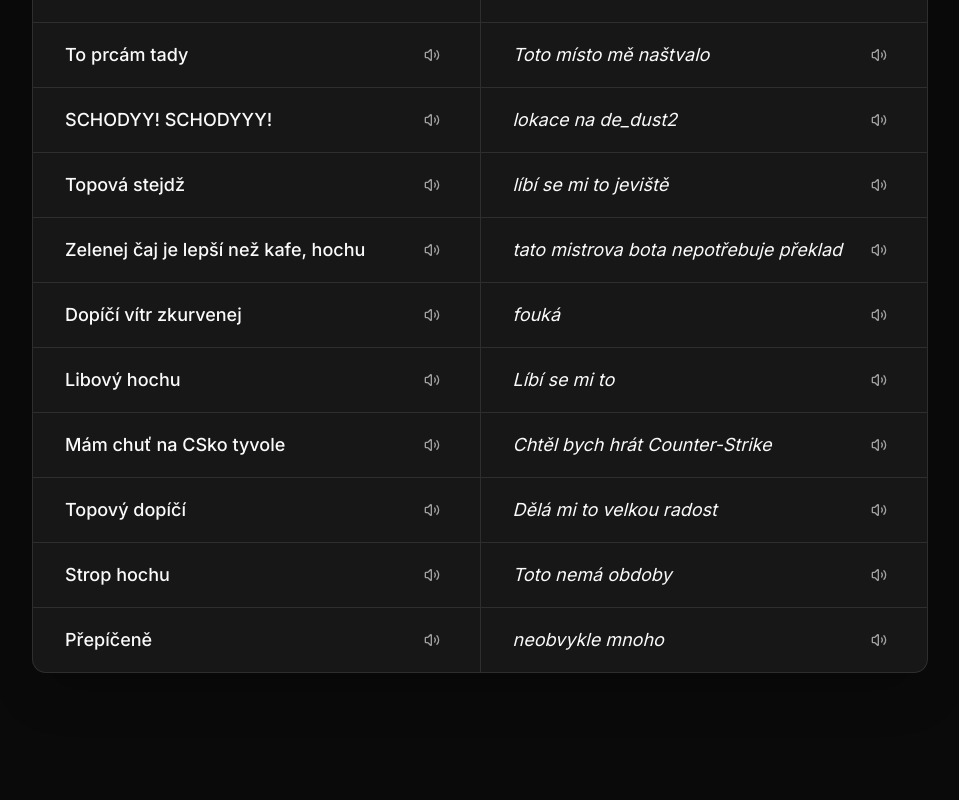
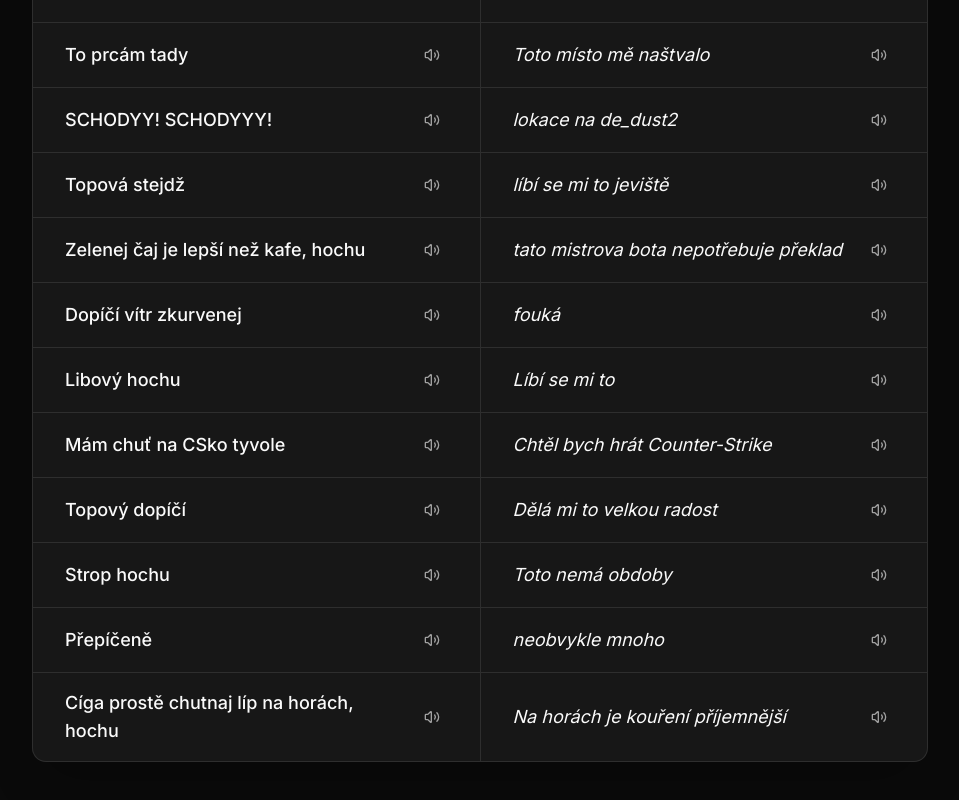
Before and after one commit to KSonny4/hoftychuvslovnik, a Next.js app: page / in a window 1280 px wide. Shown: the part 1460-2260 px from the top of the page, without its empty margins (160-1119 px from the left). Before the commit the page ends 2229 px from the top, so only its background shows below. Built offline with nearby package versions, Linux system fonts and the light colour scheme; a web font is replaced by a local one.

Commit message:
feat: add mountain smoking phrase

```diff
--- a/src/data/dictionary.ts
+++ b/src/data/dictionary.ts
@@ -29,4 +29,5 @@ export const dictionary: DictionaryEntry[] = [
   { original: "Topový dopíčí", translation: "Dělá mi to velkou radost" },
   { original: "Strop hochu", translation: "Toto nemá obdoby" },
   { original: "Přepíčeně", translation: "neobvykle mnoho" },
+  { original: "Cíga prostě chutnaj líp na horách, hochu", translation: "Na horách je kouření příjemnější" },
 ];
```
Also changed, not shown: 2 other files (tests, documents, lock files or other folders).
